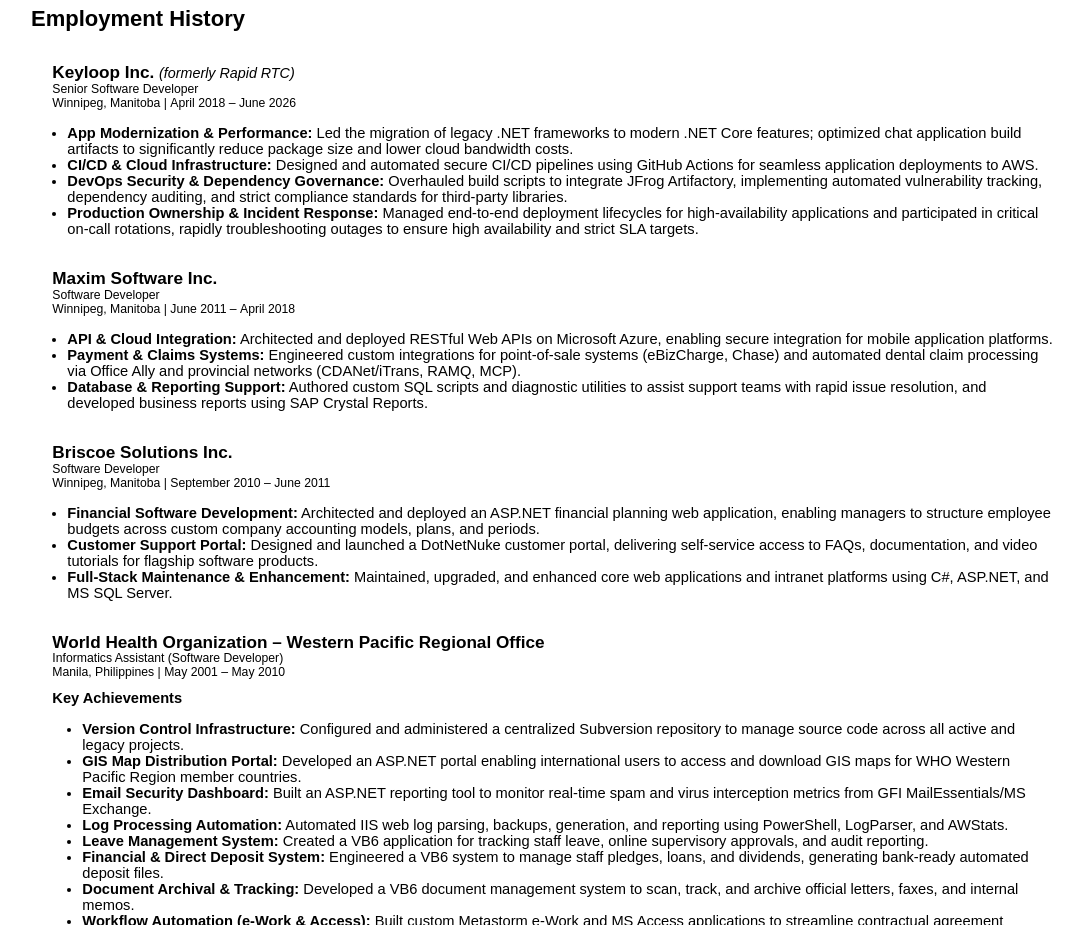
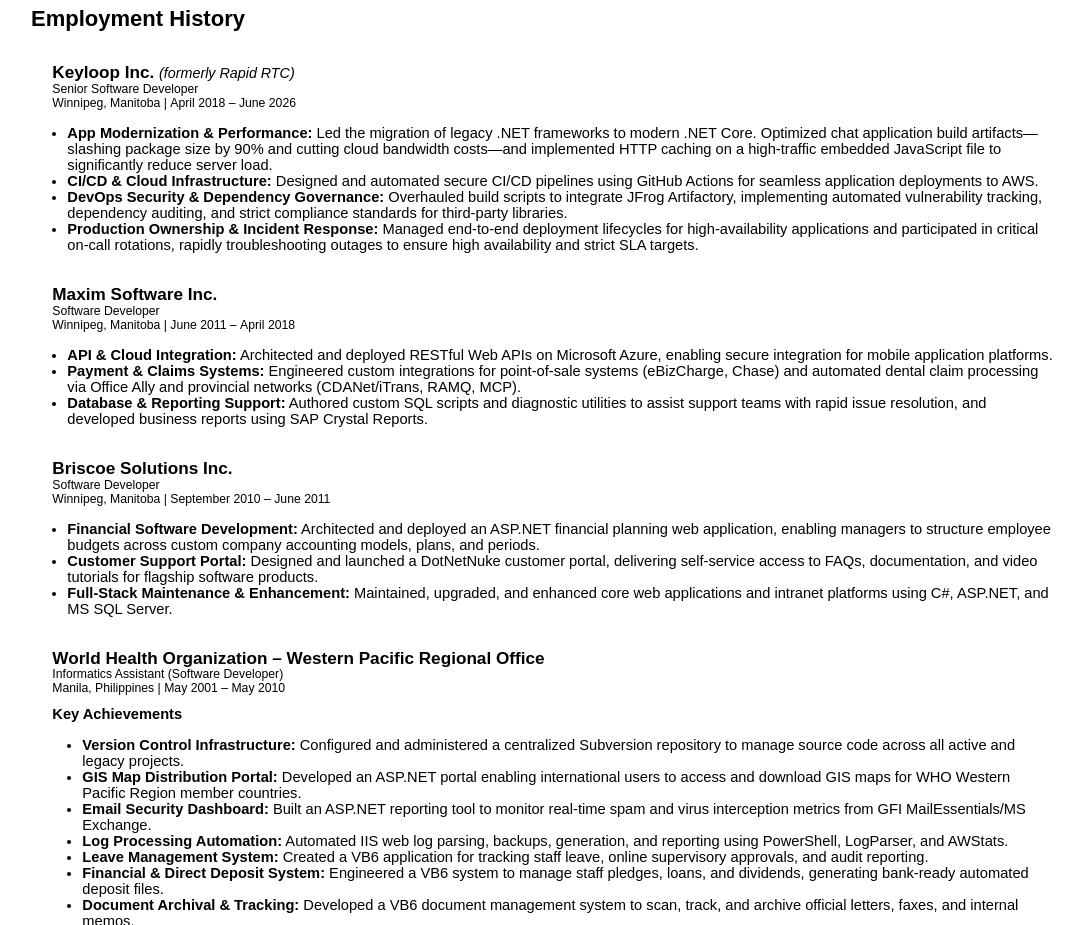
Before and after one commit to acermate433s/css-resume-garden, a plain HTML site: page index.html in a window 1280 px wide. Shown: the part 780-1705 px from the top of the page, without its empty margins (97-1180 px from the left). Drawn offline with Linux system fonts and the light colour scheme.

Commit message:
Re-worded App Modernization & Performance to add metrics.

```diff
--- a/index.html
+++ b/index.html
@@ -73,7 +73,7 @@
                     <p class="job-meta">Winnipeg, Manitoba | <time datetime="2018-04">April 2018</time> &ndash; <time datetime="2026-06">June 2026</time></p>
                 </header>
                 <ul>
-                    <li><strong>App Modernization &amp; Performance:</strong> Led the migration of legacy .NET frameworks to modern .NET Core features; optimized chat application build artifacts to significantly reduce package size and lower cloud bandwidth costs.</li>
+                    <li><strong>App Modernization &amp; Performance:</strong> Led the migration of legacy .NET frameworks to modern .NET Core. Optimized chat application build artifacts—slashing package size by 90% and cutting cloud bandwidth costs—and implemented HTTP caching on a high-traffic embedded JavaScript file to significantly reduce server load.</li>
                     <li><strong>CI/CD &amp; Cloud Infrastructure:</strong> Designed and automated secure CI/CD pipelines using GitHub Actions for seamless application deployments to AWS.</li>
                     <li><strong>DevOps Security &amp; Dependency Governance:</strong> Overhauled build scripts to integrate JFrog Artifactory, implementing automated vulnerability tracking, dependency auditing, and strict compliance standards for third-party libraries.</li>
                     <li><strong>Production Ownership &amp; Incident Response:</strong> Managed end-to-end deployment lifecycles for high-availability applications and participated in critical on-call rotations, rapidly troubleshooting outages to ensure high availability and strict SLA targets.</li>
```
